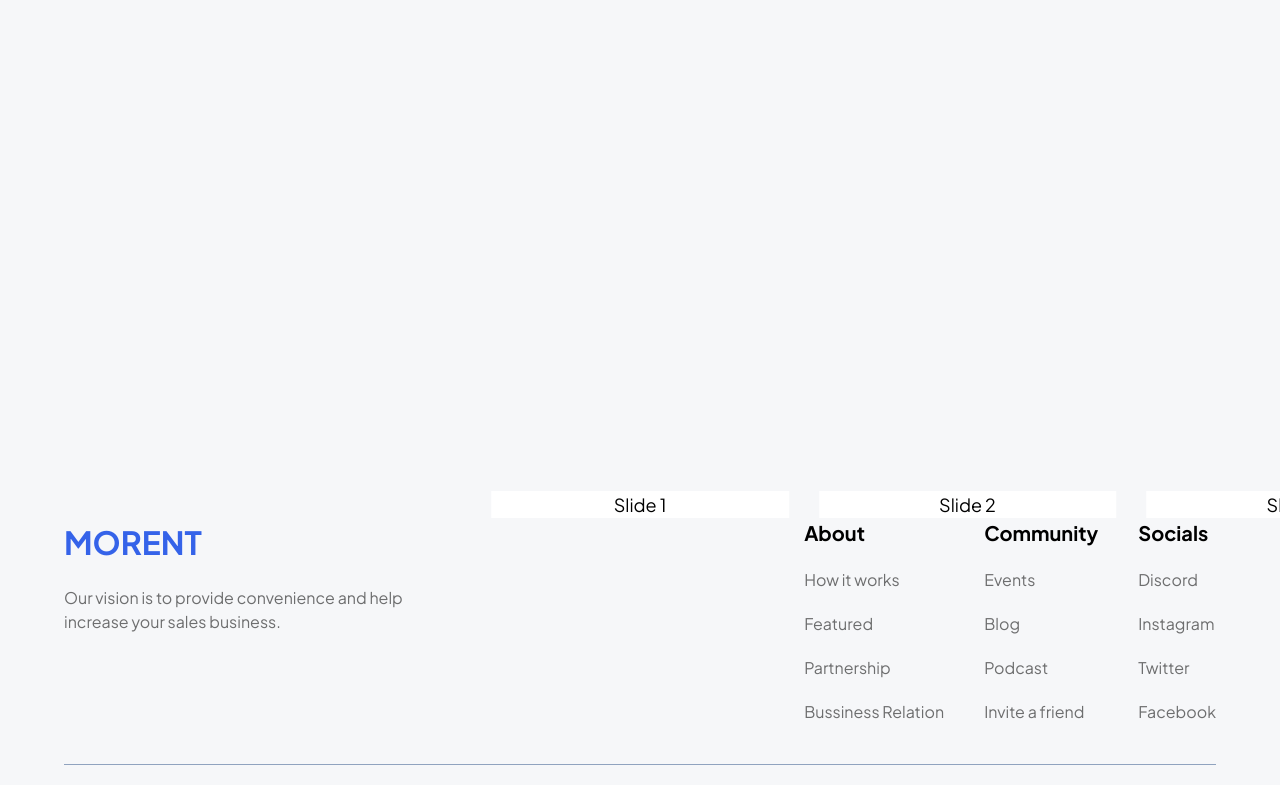
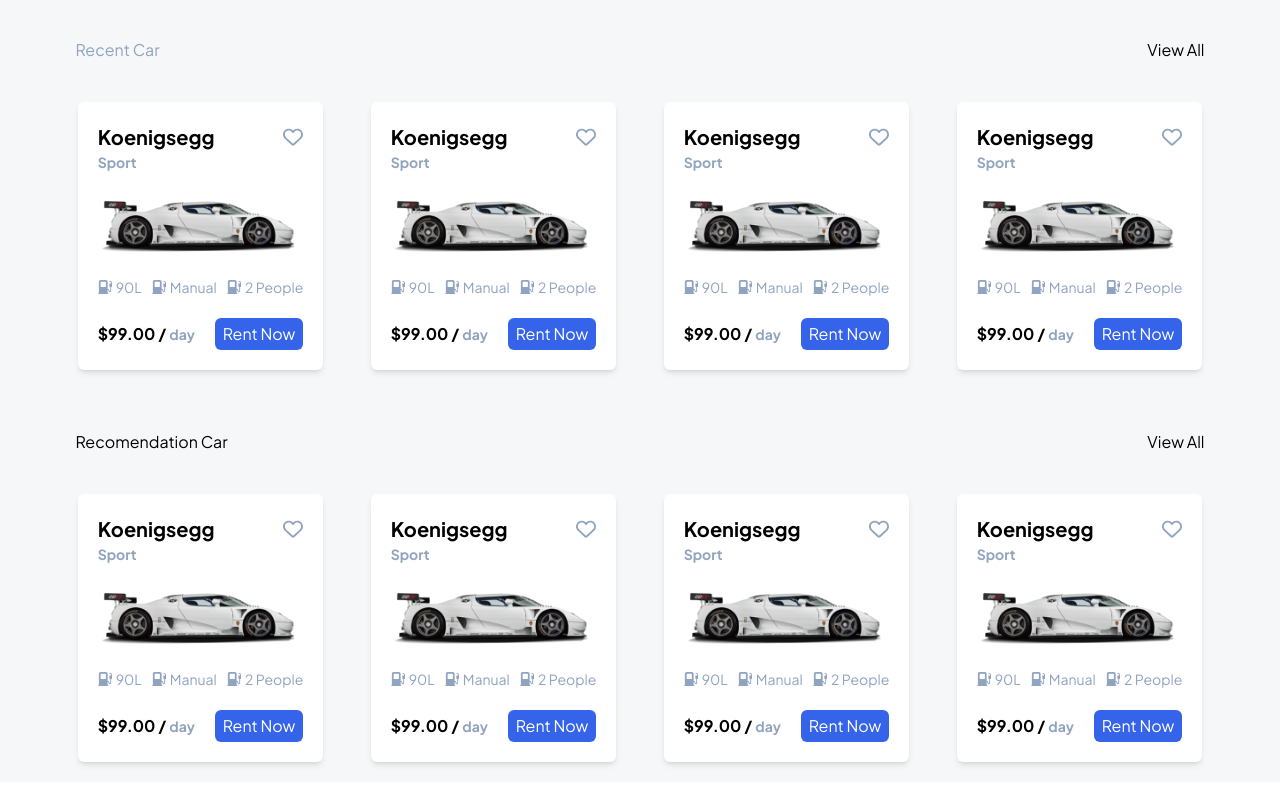
Before and after one commit to amin063/MORENT, a React (Vite) app: page /details in a window 1280 px wide. Shown: the part 615-1400 px from the top of the page. Built offline with nearby package versions, Linux system fonts and the light colour scheme.

Commit message:
navbar,footer,slider

```diff
--- a/src/components/cart/BasicCart.jsx
+++ b/src/components/cart/BasicCart.jsx
@@ -7,37 +7,29 @@
 
 function BasicCart() {
   const [isLiked, setIsLiked] = useState(false);
-  const [animationClass, setAnimationClass] = useState(""); // Animasyon durumu
+  const [animationClass, setAnimationClass] = useState("");
 
   const likedIcon = (
-    <FaHeart
-      className={`text-[20px] text-red-600 ${animationClass}`}
-    />
+    <FaHeart className={`text-[20px] text-red-600 ${animationClass}`} />
   );
   const unLikedIcon = (
-    <FaRegHeart
-      className={`text-[20px] text-accent ${animationClass}`}
-    />
+    <FaRegHeart className={`text-[20px] text-accent ${animationClass}`} />
   );
 
   const setLike = () => {
-    // Animasyon sınıfını ayarla
     if (isLiked) {
-      setAnimationClass("animate-shrink"); // Unlike animasyonu
+      setAnimationClass("animate-shrink");
     } else {
-      setAnimationClass("animate-pop"); // Like animasyonu
+      setAnimationClass("animate-pop");
     }
 
-    // Animasyonu sıfırla
     setTimeout(() => setAnimationClass(""), 300);
-
-    // Like/Unlike durumunu güncelle
     setIsLiked(!isLiked);
   };
 
   return (
-    <div className="w-[100%] sm:w-[50%] lg:w-[33%] pt-10 pr-10 pb-10">
-      <div className="flex flex-col gap-9 bg-white p-5 rounded-md">
+    <div className="w-full max-w-[280px] pt-5 flex">
+      <div className="flex flex-col gap-5 bg-white p-5 rounded-md shadow-md">
         {/* HEADER */}
         <div>
           <div className="flex justify-between items-center">
@@ -47,10 +39,14 @@
           <p className="text-accent font-bold text-[14px]">Sport</p>
         </div>
         {/* IMAGE */}
-        <img src={car} alt="" />
+        <img
+          src={car}
+          alt="Car"
+          className="w-full  object-cover rounded-md"
+        />
 
         {/* DETAIL */}
-        <div className="flex justify-between items-center text-accent">
+        <div className="flex justify-between items-center text-accent text-[14px]">
           <div className="flex gap-1 items-center">
             <BsFillFuelPumpFill />
             90L
@@ -60,11 +56,13 @@
             Manual
           </div>
           <div className="flex gap-1 items-center">
-            <BsFillFuelPumpFill />2 People
+            <BsFillFuelPumpFill />
+            2 People
           </div>
         </div>
+
         {/* BUY */}
-        <div className="flex justify-between">
+        <div className="flex justify-between items-center">
           <p className="font-bold">
             $99.00 / <span className="text-accent text-[14px]">day</span>
           </p>
--- a/src/components/sidebar/Sidebar.jsx
+++ b/src/components/sidebar/Sidebar.jsx
@@ -7,7 +7,7 @@
     return (
         <div className={`${isMenu ? "hidden" : "flex"} h-[100%] flex flex-col gap-10 px-5 absolute left-0 bg-white md:static md:col-span-2 md:flex`}>
             {/* TYPE */}
-            <div className='flex flex-col gap-5'>
+            <div className='flex flex-col gap-5 mt-10'>
                 <p className='text-accent'>TYPE</p>
                 {
                     fakeList.map(item =>
--- a/src/layout/UserLayout.jsx
+++ b/src/layout/UserLayout.jsx
@@ -1,18 +1,20 @@
-import React from 'react'
-import Footer from './footer/Footer'
-import { Outlet } from 'react-router-dom'
-import Navbar from './header/Header'
+import React from "react";
+import Footer from "./footer/Footer";
+import { Outlet } from "react-router-dom";
+import Navbar from "./header/Header";
 
 function UserLayout() {
   return (
-    <div className='flex flex-col min-h-screen'>
+    <div className="flex flex-col min-h-screen">
       <Navbar />
       <main className="flex-grow">
         <Outlet />
       </main>
-      <Footer />
+      <div className="bg-white">
+        <Footer />
+      </div>
     </div>
-  )
+  );
 }
 
-export default UserLayout
+export default UserLayout;
--- a/src/layout/footer/Footer.jsx
+++ b/src/layout/footer/Footer.jsx
@@ -17,7 +17,7 @@
   }
   ]
   return (
-    <div className='w-[90%] m-auto'>
+    <div className='w-[90%] m-auto pt-10'>
 
       <div className='flex flex-wrap gap-10 justify-between'>
         {/* LEFT LOGO */}
--- a/src/pages/details/carDetails/CarDetails.jsx
+++ b/src/pages/details/carDetails/CarDetails.jsx
@@ -8,7 +8,7 @@
 
 const CarDetails = () => {
     return (
-        <div className='grid grid-rows-2 gap-5 md:grid-cols-2 w-[90%] max-w-[1120px] m-auto mt-10'>
+        <div className='grid grid-rows-1 gap-5 md:grid-cols-2 w-[90%] max-w-[1120px] m-auto mt-10'>
             {/* THUBNAILS */}
             <div className='grid gap-10 grid-rows-3'>
                 <div className='row-span-2 flex justify-center items-center border'><img className='rounded-md' src={image3} /></div>
--- a/src/pages/details/suggestion/Suggestion.jsx
+++ b/src/pages/details/suggestion/Suggestion.jsx
@@ -1,11 +1,27 @@
-import React from 'react'
-import Swiper from './swiper/CarSwiper'
+import React from "react";
+import Swiper from "./swiper/CarSwiper";
+import { Link } from "react-router-dom";
 const Suggestion = () => {
-    return (
-        <div>
-            <Swiper />
+  return (
+    <div className="w-[90%] mx-[auto]">
+      {/* RentCar */}
+      <div className="">
+        <div className="w-[70%] md:w-[98%] mx-[auto] flex justify-between mt-10">
+          <h4 className="text-[16px] text-accent">Recent Car</h4>
+          <Link>View All</Link>
         </div>
-    )
-}
+        <Swiper />
+      </div>
+      {/* recomendationCar */}
+      <div className="">
+      <div className="w-[70%] md:w-[98%] mx-[auto] flex justify-between mt-10">
+          <h4>Recomendation Car</h4>
+          <Link>View All</Link>
+        </div>
+        <Swiper />
+      </div>
+    </div>
+  );
+};
 
-export default Suggestion
+export default Suggestion;
--- /dev/null
+++ b/src/pages/details/suggestion/suggestion.css
@@ -0,0 +1,17 @@
+/* Swiper'ın çevresindeki alan için ekstra padding */
+.mySwiper {
+  padding: 10px 0;
+}
+
+/* Mobil ve farklı ekran boyutlarında hizalamalar */
+@media (max-width: 768px) {
+  .swiper-slide > div {
+    max-width: 100%;
+  }
+}
+
+@media (min-width: 769px) {
+  .swiper-slide > div {
+    max-width: 280px;
+  }
+}
--- a/src/pages/details/suggestion/swiper/CarSwiper.jsx
+++ b/src/pages/details/suggestion/swiper/CarSwiper.jsx
@@ -1,35 +1,59 @@
-import React from 'react'
-import BasicCart from '../../../../components/cart/BasicCart'
-import { Swiper, SwiperSlide } from "swiper/react"
+import React from "react";
+import BasicCart from "../../../../components/cart/BasicCart";
+import { Swiper, SwiperSlide } from "swiper/react";
 import "swiper/css";
 import "./style.css";
-import { Pagination } from 'swiper/modules';
+import { Pagination } from "swiper/modules";
+
 const CarSwiper = () => {
-    return (
-        <div>
-          <Swiper
-        slidesPerView={4}
-        centeredSlides={true}
-        spaceBetween={30}
+  return (
+    <div className="w-full">
+      <Swiper
+        spaceBetween={20} // Slide'lar arasındaki boşluk
         grabCursor={true}
         pagination={{
           clickable: true,
         }}
         modules={[Pagination]}
         className="mySwiper"
+        breakpoints={{
+          // Mobil cihazlar
+          0: {
+            slidesPerView: 1, // 1 kart görünsün
+          },
+          // Tablet cihazlar
+          768: {
+            slidesPerView: 3, // 2 kart görünsün
+          },
+          // Laptop ve üzeri
+          1024: {
+            slidesPerView: 4, // 3 kart görünsün
+          },
+          // Büyük ekranlar
+          1440: {
+            slidesPerView: 5, // 5 kart görünsün
+          },
+        }}
       >
-        <SwiperSlide>Slide 1</SwiperSlide>
-        <SwiperSlide>Slide 2</SwiperSlide>
-        <SwiperSlide>Slide 3</SwiperSlide>
-        <SwiperSlide>Slide 4</SwiperSlide>
-        <SwiperSlide>Slide 5</SwiperSlide>
-        <SwiperSlide>Slide 6</SwiperSlide>
-        <SwiperSlide>Slide 7</SwiperSlide>
-        <SwiperSlide>Slide 8</SwiperSlide>
-        <SwiperSlide>Slide 9</SwiperSlide>
+        {/* Kartlar */}
+        <SwiperSlide>
+          <BasicCart />
+        </SwiperSlide>
+        <SwiperSlide>
+          <BasicCart />
+        </SwiperSlide>
+        <SwiperSlide>
+          <BasicCart />
+        </SwiperSlide>
+        <SwiperSlide>
+          <BasicCart />
+        </SwiperSlide>
+        <SwiperSlide>
+          <BasicCart />
+        </SwiperSlide>
       </Swiper>
-        </div>
-    )
-}
+    </div>
+  );
+};
 
-export default CarSwiper
+export default CarSwiper;
--- a/src/pages/details/suggestion/swiper/style.css
+++ b/src/pages/details/suggestion/swiper/style.css
@@ -1,20 +1,15 @@
 .swiper {
   width: 100%;
-    height: 100%;
+  padding: 20px 0;
 }
 
 .swiper-slide {
-        text-align: center;
-        font-size: 18px;
-        background: #fff;
   display: flex;
   justify-content: center;
   align-items: center;
 }
 
-  .swiper-slide img {
-    display: block;
-    width: 100%;
-    height: 100%;
-    object-fit: cover;
+.swiper-slide > div {
+  width: 90%; /* Kart genişliği */
+  max-width: 300px; /* Maksimum genişlik */
 }
```
Lines whose indentation alone changed are shown as unchanged.
